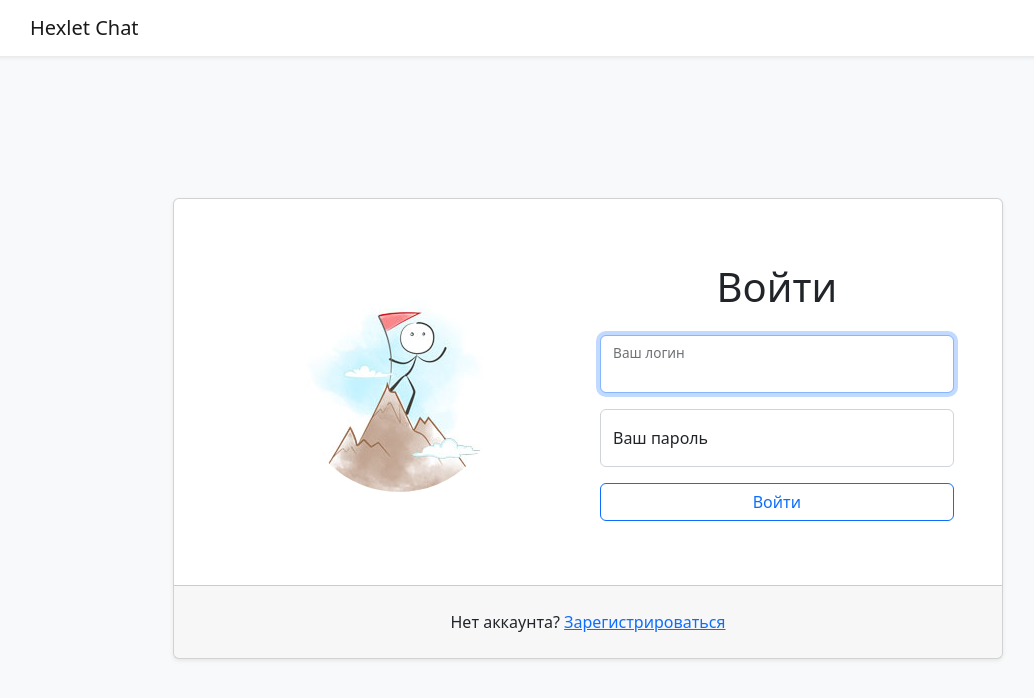
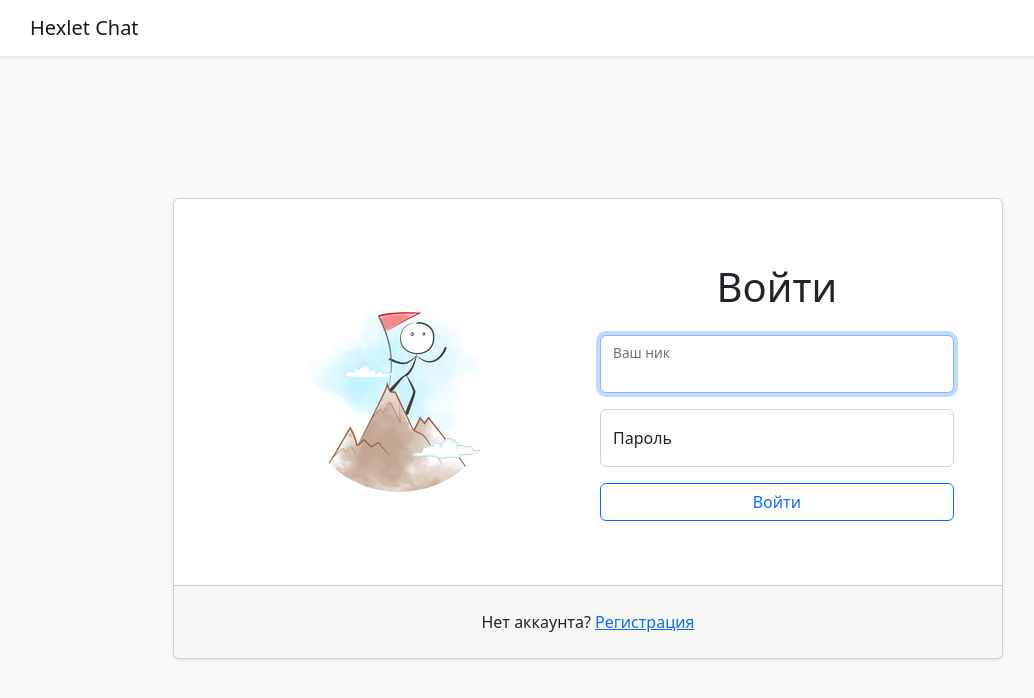
Before and after one commit to newTimesNewRoman/frontend-project-12, a React (Create React App) app in the folder frontend/: page /login in a window 1280 px wide. Shown: the top 698 px of the page, without its empty margins (52-1086 px from the left). Built offline with nearby package versions, Linux system fonts and the light colour scheme; no server answers.

Commit message:
edit texts

```diff
--- a/frontend/src/components/NavBar.jsx
+++ b/frontend/src/components/NavBar.jsx
@@ -11,11 +11,11 @@ const Navbar = () => {
     <NavBar className="shadow-sm" bg="white" expand="lg">
       <Container>
         <NavBar.Brand as={Link} to="/">
-          {t('title')}
+          {t('navbar.title')}
         </NavBar.Brand>
         {username && (
           <Button variant="primary" type="button" onClick={logout}>
-            Выйти
+            {t('navbar.logout')}
           </Button>
         )}
       </Container>
--- a/frontend/src/locales/ru.js
+++ b/frontend/src/locales/ru.js
@@ -1,13 +1,16 @@
 export default {
   translation: {
-    title: 'Hexlet Chat',
+    navbar: {
+      title: 'Hexlet Chat',
+      logout: 'Выйти',
+    },
     notFound: {
       linkText: 'Вернуться на главную',
       message: 'Извините, указанная страница не найдена.',
       title: '404 Not Found',
     },
     errors: {
-      network: 'Ошибка сети',
+      network: 'Ошибка соединения',
       default: 'Что-то пошло не так',
       auth: 'Неверные имя пользователя или пароль',
     },
@@ -29,15 +32,15 @@ export default {
       rename: 'Переименовать',
       title: 'Каналы',
       created: 'Канал создан',
-      removed: 'Канал удален',
+      removed: 'Канал удалён',
       renamed: 'Канал переименован',
     },
     login: {
       noAccount: 'Нет аккаунта?',
-      registration: 'Зарегистрироваться',
+      registration: 'Регистрация',
       title: 'Войти',
-      username: 'Ваш логин',
-      password: 'Ваш пароль',
+      username: 'Ваш ник',
+      password: 'Пароль',
       submit: 'Войти',
     },
     modals: {
@@ -51,7 +54,7 @@ export default {
       rename: 'Переименовать канал',
     },
     registration: {
-      username: 'Логин',
+      username: 'Имя пользователя',
       password: 'Пароль',
       confirm: 'Подтвердите пароль',
       exists: 'Такой аккаунт уже существует',
```
